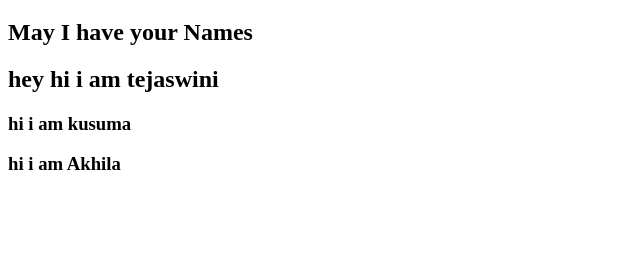
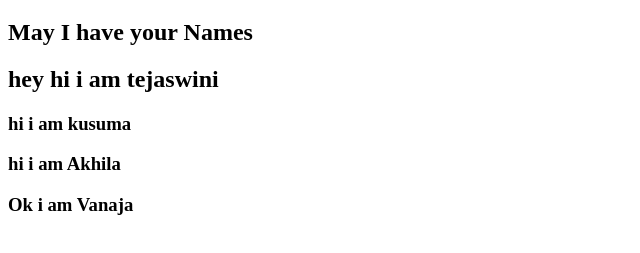
Before and after one commit to Vanaja2344/collab_git, a plain HTML site: page demo.html in a window 1280 px wide. Shown: the part 61-314 px from the top of the page, without its empty margins (0-640 px from the left). Drawn offline with Linux system fonts and the light colour scheme.

Commit message:
2updated by vanaja

```diff
--- a/demo.html
+++ b/demo.html
@@ -11,5 +11,6 @@
   <h2>hey hi i am tejaswini</h2>
   <h3> hi i am kusuma</h3>
   <h3>hi i am Akhila</h3>
+  <h3>Ok i am Vanaja</h3>
 </body>
 </html>
```
